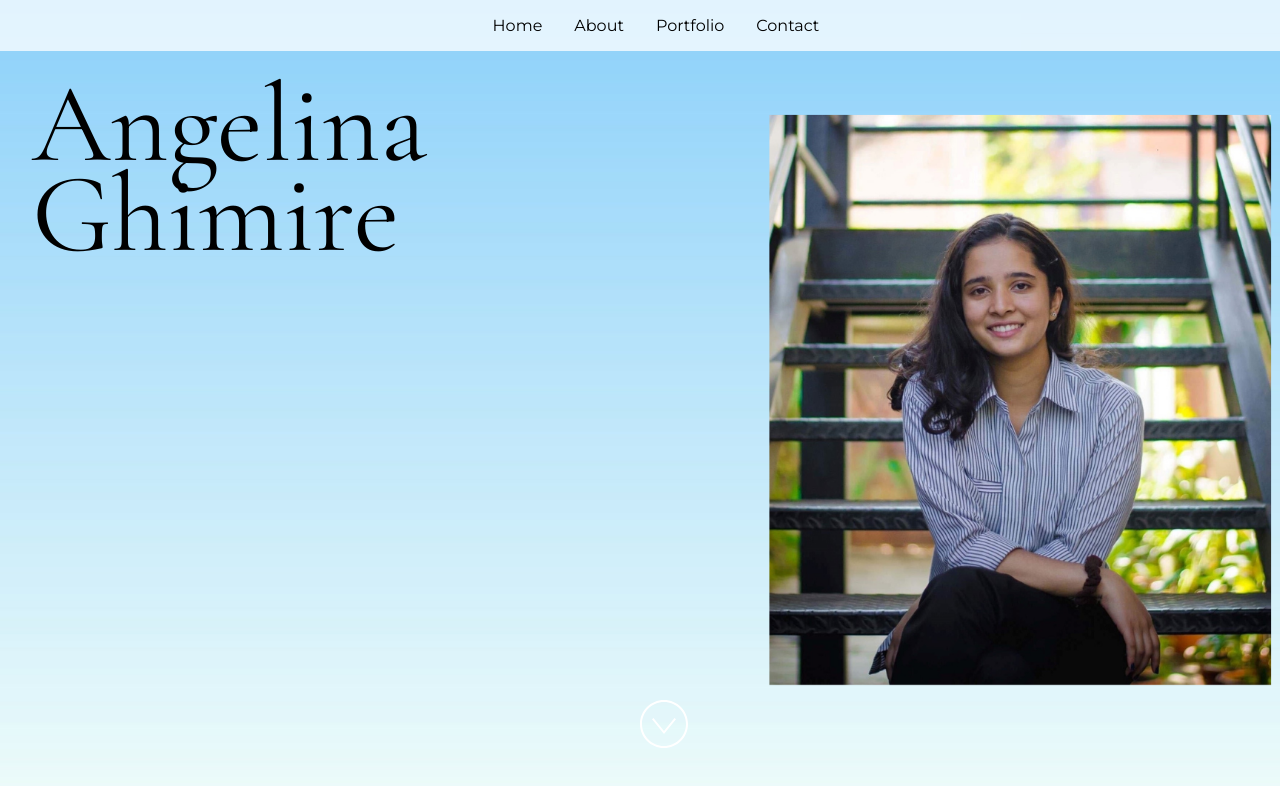
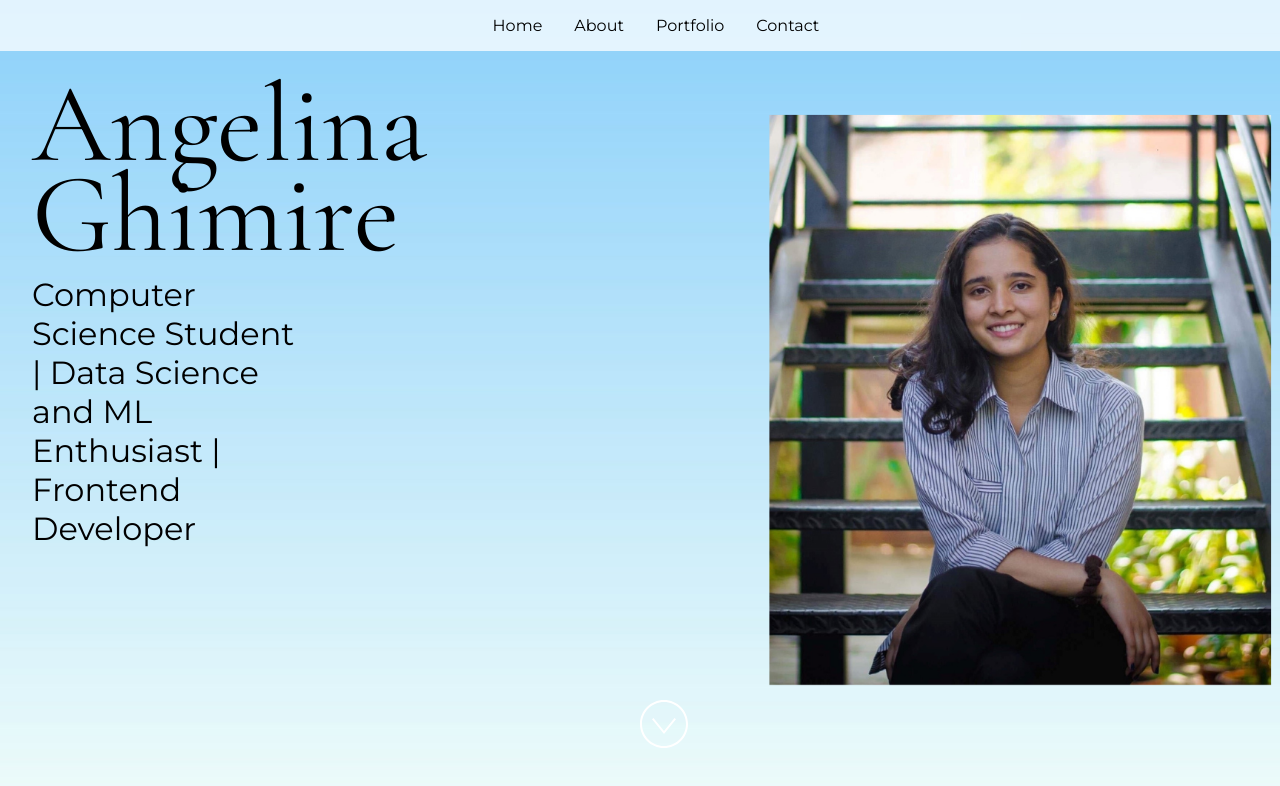
Before and after one commit to angelinaghimire/technical_onboarding, a React (Vite) app: page / in a window 1280 px wide. Shown: the top 786 px of the page. Built offline with nearby package versions, Linux system fonts and the light colour scheme.

Commit message:
finishing touches

```diff
--- a/src/App.jsx
+++ b/src/App.jsx
@@ -25,7 +25,7 @@ import "./styles.css";
  */
 const siteProps = {
   name: "Angelina Ghimire",
-  title: "",
+  title: "Computer Science Student | Data Science and ML Enthusiast | Frontend Developer",
   email: "ghimireangelina123@gmail.com",
   gitHub: "https://github.com/angelinaghimire",
   instagram: "https://www.instagram.com/angelinaghimire/",
--- a/src/Components/About.jsx
+++ b/src/Components/About.jsx
@@ -16,7 +16,7 @@ import React from "react";
  * Need an image? Check out https://unsplash.com to download a image you
  * freely use on your site.
  */
-import image from "../images/bg2.jpeg";
+import image from "../images/blue.png";
 
 const imageAltText = "smoky blue abstract background";
 
--- a/src/Components/Portfolio.jsx
+++ b/src/Components/Portfolio.jsx
@@ -33,15 +33,16 @@ const projectList = [
   {
     title: "My Resume",
     description:
-      "Link to my Resume",
+      "Take a look at my Education, Work and Volunteer Experiences as well as other Certifications and Honors.",
     url: "https://drive.google.com/file/d/11oz87seV_jUyvQeYq78GSBzicqdus2s1/view?usp=drive_link",
   },
+
 ];
 
 const Portfolio = () => {
   return (
     <section className="padding" id="portfolio">
-      <h2 style={{ textAlign: "center" }}>Portfolio</h2>
+      <h2 style={{ textAlign: "center" }}>Let's stay in touch. Reach out to me!</h2>
       <div style={{ display: "flex", flexDirection: "row", paddingTop: "3rem" }}>
         <div style={{ maxWidth: "40%", alignSelf: "center" }}>
           <img
```
Also changed, not shown: src/images/blue.png (added).
